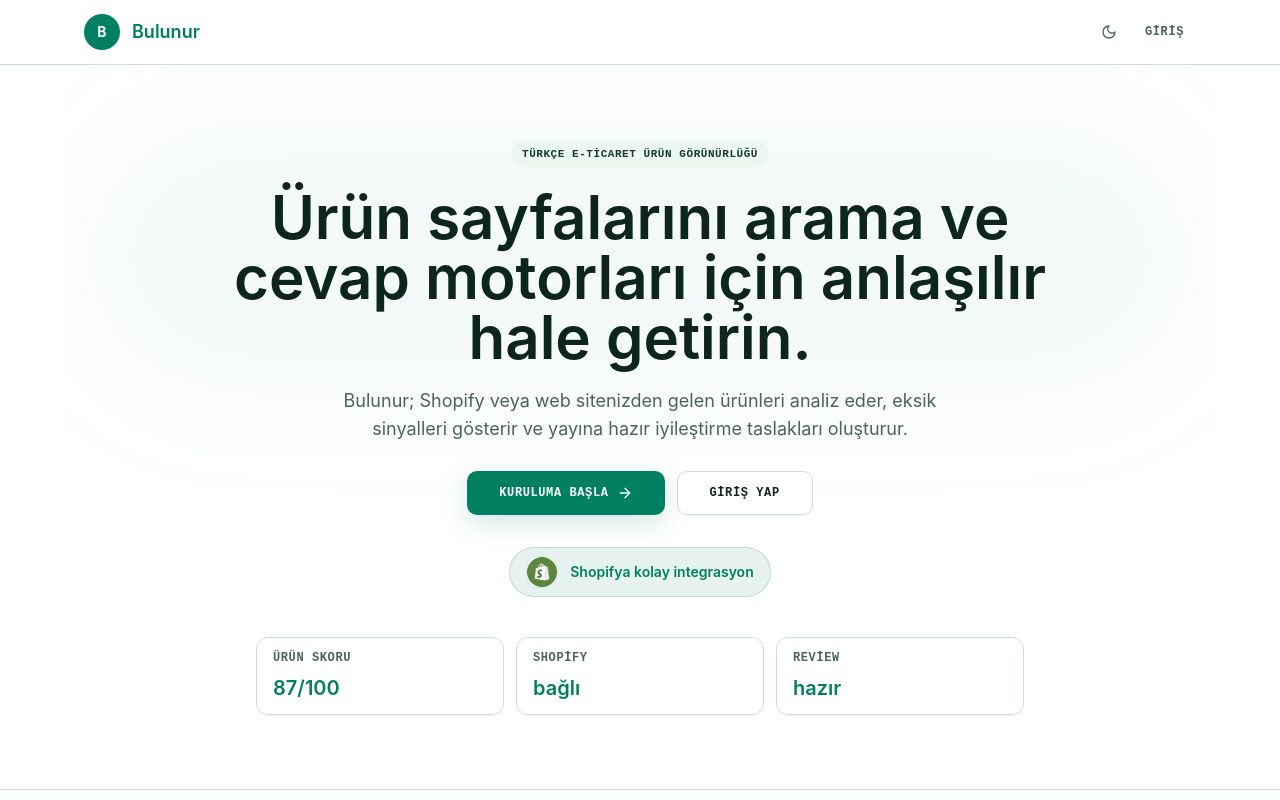
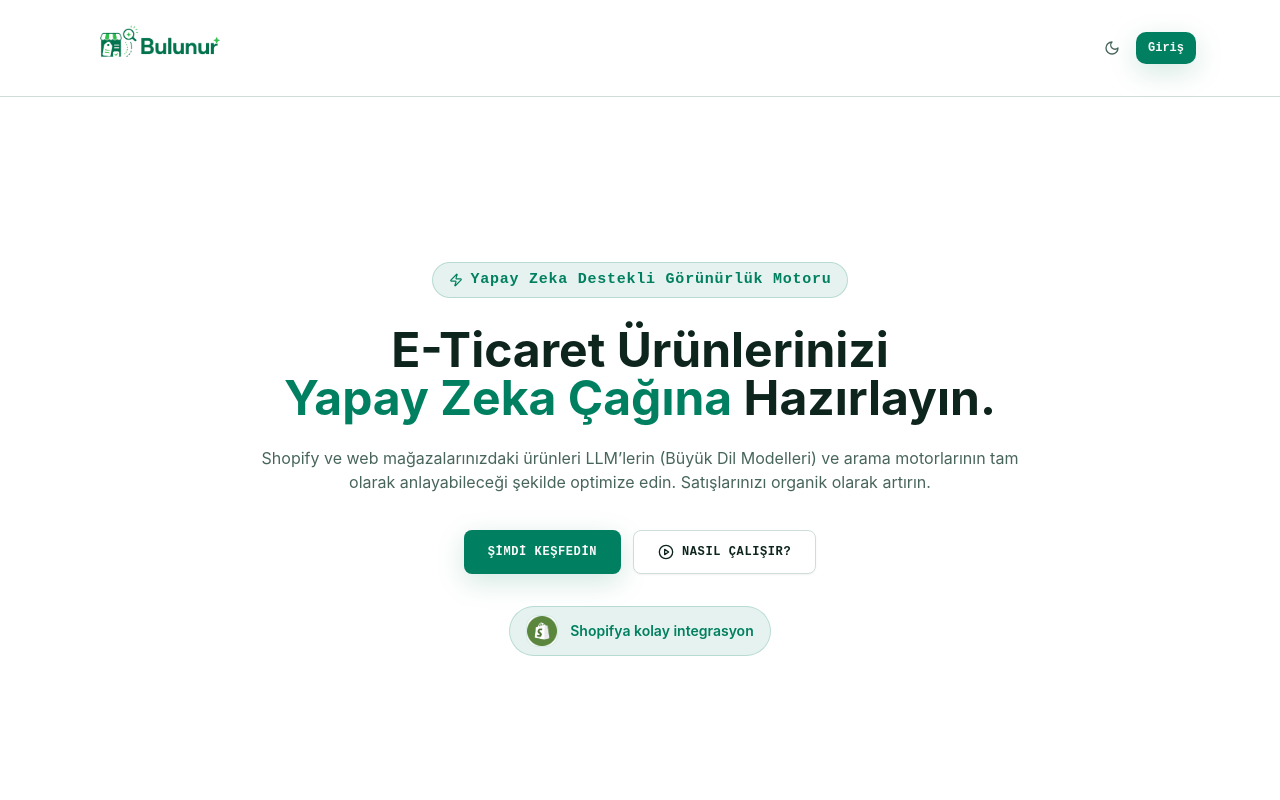
Before and after one commit to muhammederbay10/Bulunur-GEO, a Next.js app in the folder web/: page / in a window 1280 px wide. Shown: the top 800 px of the page. Built offline with nearby package versions, Linux system fonts and the light colour scheme.

Commit message:
feat: add Bulunur logo component and integrate it across various pages for consistent branding

```diff
--- a/web/src/app/(auth)/auth/error/page.tsx
+++ b/web/src/app/(auth)/auth/error/page.tsx
@@ -1,3 +1,4 @@
+import { BulunurLogo } from "@/components/bulunur-logo";
 import { Card, CardContent, CardHeader, CardTitle } from "@/components/ui/card";
 import { Suspense } from "react";
 
@@ -31,6 +32,9 @@ export default function Page({
   return (
     <div className="flex min-h-svh w-full items-center justify-center p-6 md:p-10">
       <div className="w-full max-w-sm">
+        <div className="mb-8 flex justify-center">
+          <BulunurLogo href="/" className="h-14 w-48" priority />
+        </div>
         <div className="flex flex-col gap-6">
           <Card>
             <CardHeader>
--- a/web/src/app/(auth)/auth/forgot-password/page.tsx
+++ b/web/src/app/(auth)/auth/forgot-password/page.tsx
@@ -1,9 +1,13 @@
+import { BulunurLogo } from "@/components/bulunur-logo";
 import { ForgotPasswordForm } from "@/features/auth/components/forgot-password-form";
 
 export default function Page() {
   return (
     <div className="flex min-h-svh w-full items-center justify-center p-6 md:p-10">
       <div className="w-full max-w-sm">
+        <div className="mb-8 flex justify-center">
+          <BulunurLogo href="/" className="h-14 w-48" priority />
+        </div>
         <ForgotPasswordForm />
       </div>
     </div>
--- a/web/src/app/(auth)/auth/sign-up-success/page.tsx
+++ b/web/src/app/(auth)/auth/sign-up-success/page.tsx
@@ -1,3 +1,4 @@
+import { BulunurLogo } from "@/components/bulunur-logo";
 import {
   Card,
   CardContent,
@@ -10,6 +11,9 @@ export default function Page() {
   return (
     <div className="flex min-h-svh w-full items-center justify-center p-6 md:p-10">
       <div className="w-full max-w-sm">
+        <div className="mb-8 flex justify-center">
+          <BulunurLogo href="/" className="h-14 w-48" priority />
+        </div>
         <div className="flex flex-col gap-6">
           <Card>
             <CardHeader>
--- a/web/src/app/(auth)/auth/update-password/page.tsx
+++ b/web/src/app/(auth)/auth/update-password/page.tsx
@@ -1,9 +1,13 @@
+import { BulunurLogo } from "@/components/bulunur-logo";
 import { UpdatePasswordForm } from "@/features/auth/components/update-password-form";
 
 export default function Page() {
   return (
     <div className="flex min-h-svh w-full items-center justify-center p-6 md:p-10">
       <div className="w-full max-w-sm">
+        <div className="mb-8 flex justify-center">
+          <BulunurLogo href="/" className="h-14 w-48" priority />
+        </div>
         <UpdatePasswordForm />
       </div>
     </div>
--- a/web/src/app/(onboarding)/onboarding/page.tsx
+++ b/web/src/app/(onboarding)/onboarding/page.tsx
@@ -1,6 +1,7 @@
 import { Suspense } from "react";
 import { redirect } from "next/navigation";
 
+import { BulunurLogo } from "@/components/bulunur-logo";
 import { ThemeSwitcher } from "@/components/theme-switcher";
 import { LogoutButton } from "@/features/auth/components/logout-button";
 import { OnboardingForm } from "@/features/onboarding/components/onboarding-form";
@@ -54,7 +55,7 @@ export default function OnboardingPage() {
     <main className="flex h-svh flex-col overflow-hidden bg-background">
       <header className="z-40 flex min-h-14 shrink-0 items-center justify-between gap-4 border-b border-border bg-background/95 px-5 py-2 backdrop-blur md:px-8">
         <div>
-          <p className="text-xl font-semibold text-primary">AI Görünürlük</p>
+          <BulunurLogo href="/" className="h-12 w-40" />
           <p className="mono-label text-muted-foreground">Onboarding</p>
         </div>
         <div className="flex items-center gap-2">
--- a/web/src/app/sources/native-import/loading/page.tsx
+++ b/web/src/app/sources/native-import/loading/page.tsx
@@ -1,6 +1,7 @@
 import { Suspense } from "react";
 import { redirect } from "next/navigation";
 
+import { BulunurLogo } from "@/components/bulunur-logo";
 import { ThemeSwitcher } from "@/components/theme-switcher";
 import { LogoutButton } from "@/features/auth/components/logout-button";
 import { NativeSetupImportRunner } from "@/features/native-import/components/native-setup-import-runner";
@@ -71,7 +72,7 @@ async function NativeImportLoadingContent({
     <main className="min-h-screen bg-background">
       <header className="sticky top-0 z-40 flex min-h-16 items-center justify-between gap-4 border-b border-border bg-background/95 px-5 py-3 backdrop-blur md:px-10">
         <div>
-          <p className="text-xl font-semibold text-primary">AI Görünürlük</p>
+          <BulunurLogo href="/" className="h-12 w-40" />
           <p className="mono-label text-muted-foreground">E-ticaret paneli</p>
         </div>
         <div className="flex items-center gap-2">
--- a/web/src/app/sources/page.tsx
+++ b/web/src/app/sources/page.tsx
@@ -2,6 +2,7 @@ import { Suspense } from "react";
 import { redirect } from "next/navigation";
 
 import { AppShell } from "@/components/app-shell";
+import { BulunurLogo } from "@/components/bulunur-logo";
 import { ThemeSwitcher } from "@/components/theme-switcher";
 import { LogoutButton } from "@/features/auth/components/logout-button";
 import { SourceSetupPanel } from "@/features/sources/components/source-setup-panel";
@@ -130,7 +131,7 @@ async function SourcesContent({
     <main className="min-h-screen bg-background">
       <header className="sticky top-0 z-40 flex min-h-16 items-center justify-between gap-4 border-b border-border bg-background/95 px-5 py-3 backdrop-blur md:px-10">
         <div>
-          <p className="text-xl font-semibold text-primary">AI Görünürlük</p>
+          <BulunurLogo href="/" className="h-12 w-40" />
           <p className="mono-label text-muted-foreground">E-ticaret paneli</p>
         </div>
         <div className="flex items-center gap-2">
--- /dev/null
+++ b/web/src/components/bulunur-logo.tsx
@@ -0,0 +1,46 @@
+import Image from "next/image";
+import Link from "next/link";
+
+import bulunurLogo from "@/app/bulunur-logo.png";
+import { cn } from "@/lib/utils";
+
+type BulunurLogoProps = {
+  ariaLabel?: string;
+  className?: string;
+  href?: string;
+  imageClassName?: string;
+  priority?: boolean;
+};
+
+export function BulunurLogo({
+  ariaLabel = "Bulunur ana sayfa",
+  className,
+  href,
+  imageClassName,
+  priority = false,
+}: BulunurLogoProps) {
+  const logo = (
+    <Image
+      src={bulunurLogo}
+      alt="Bulunur"
+      width={320}
+      height={96}
+      className={cn("h-full w-full object-contain object-left", imageClassName)}
+      priority={priority}
+    />
+  );
+
+  if (href) {
+    return (
+      <Link
+        href={href}
+        className={cn("flex items-center", className)}
+        aria-label={ariaLabel}
+      >
+        {logo}
+      </Link>
+    );
+  }
+
+  return <div className={cn("flex items-center", className)}>{logo}</div>;
+}
--- a/web/src/features/landing/components/landing-page.tsx
+++ b/web/src/features/landing/components/landing-page.tsx
@@ -1,20 +1,22 @@
 import Link from "next/link";
 import Image from "next/image";
+
 import {
-  ArrowRight,
   CheckCircle2,
+  CirclePlay,
   Code2,
   FileCheck2,
   Search,
   ShieldCheck,
   Store,
+  Zap,
 } from "lucide-react";
 
 import { Badge } from "@/components/ui/badge";
+import { BulunurLogo } from "@/components/bulunur-logo";
 import { Button } from "@/components/ui/button";
 import { ThemeSwitcher } from "@/components/theme-switcher";
 import shopifyLogo from "@/app/shopify-logo.png";
-
 const capabilityCards = [
   {
     icon: Search,
@@ -37,46 +39,6 @@ const capabilityCards = [
     body: "Shopify mağazasından ürün çekme, analiz etme, taslak hazırlama ve uygun alanları yayınlama akışı tek panelde ilerler.",
   },
 ];
-
-function ShopifyMark() {
-  return (
-    <div className="landing-hover inline-flex items-center gap-3 rounded-full border border-primary/20 bg-primary/10 px-4 py-2 text-sm font-semibold text-primary">
-      <span className="flex h-8 w-8 items-center justify-center rounded-lg border border-primary/15 bg-background/90">
-        <Image
-          src={shopifyLogo}
-          alt=""
-          width={22}
-          height={22}
-          className="h-8 w-8 object-contain"
-          aria-hidden="true"
-        />
-      </span>
-      Shopifya kolay integrasyon
-    </div>
-  );
-}
-
-function HeroSignalStrip() {
-  const signals = [
-    ["Ürün skoru", "87/100"],
-    ["Shopify", "bağlı"],
-    ["Review", "hazır"],
-  ];
-
-  return (
-    <div className="mx-auto mt-10 grid w-full max-w-3xl gap-3 sm:grid-cols-3">
-      {signals.map(([label, value]) => (
-        <div
-          key={label}
-          className="landing-hover rounded-xl border border-border bg-card/85 px-4 py-3 text-left shadow-sm"
-        >
-          <p className="mono-label text-muted-foreground">{label}</p>
-          <p className="mt-2 text-xl font-semibold text-primary">{value}</p>
-        </div>
-      ))}
-    </div>
-  );
-}
 
 function ScoreRing() {
   return (
@@ -173,38 +135,64 @@ function SystemPreview() {
     </div>
   );
 }
+function ShopifyMark() {
+  return (
+    <div className="landing-hover inline-flex items-center gap-3 rounded-full border border-primary/20 bg-primary/10 px-4 py-2 text-sm font-semibold text-primary">
+      <span className="flex h-8 w-8 items-center justify-center rounded-lg border border-primary/15 bg-background/90">
+        <Image
+          src={shopifyLogo}
+          alt=""
+          width={22}
+          height={22}
+          className="h-8 w-8 object-contain"
+          aria-hidden="true"
+        />
+      </span>
+      Shopifya kolay integrasyon
+    </div>
+  );
+}
 
 function HeroSection() {
   return (
-    <section className="relative mx-auto flex min-h-[calc(100vh-76px)] w-full max-w-6xl items-center justify-center overflow-hidden px-5 py-16 text-center">
-      <div className="pointer-events-none absolute inset-x-6 top-16 h-64 rounded-full border border-primary/10 bg-primary/5 blur-3xl" />
-      <div className="landing-reveal relative z-10 mx-auto max-w-4xl">
-        <Badge variant="secondary">Türkçe e-ticaret ürün görünürlüğü</Badge>
-        <h1 className="mx-auto mt-5 max-w-4xl text-4xl font-semibold leading-tight md:text-6xl">
-          Ürün sayfalarını arama ve cevap motorları için anlaşılır hale getirin.
+    <section className="mx-auto flex min-h-[calc(100vh-76px)] w-full max-w-5xl items-center justify-center px-5 py-16 text-center">
+      <div className="landing-reveal mx-auto w-full max-w-3xl">
+        <div className="inline-flex items-center gap-2 rounded-full border border-primary/20 bg-primary/10 px-4 py-1.5 font-mono text-[15px] font-semibold tracking-wider text-primary">
+          <Zap className="h-3.5 w-3.5" />
+          Yapay Zeka Destekli Görünürlük Motoru
+        </div>
+
+        <h1 className="mx-auto mt-7 max-w-3xl text-4xl font-bold leading-[1.08] tracking-normal text-foreground md:text-5xl">
+          E-Ticaret Ürünlerinizi
+          <br />
+          <span className="text-primary">Yapay Zeka Çağına</span> Hazırlayın.
         </h1>
-        <p className="mx-auto mt-5 max-w-2xl text-base leading-7 text-muted-foreground md:text-lg">
-          Bulunur; Shopify veya web sitenizden gelen ürünleri analiz eder, eksik
-          sinyalleri gösterir ve yayına hazır iyileştirme taslakları oluşturur.
+
+        <p className="mx-auto mt-6 max-w-3xl text-sm leading-7 text-muted-foreground md:text-base">
+          Shopify ve web mağazalarınızdaki ürünleri LLM’lerin (Büyük Dil
+          Modelleri) ve arama motorlarının tam olarak anlayabileceği şekilde
+          optimize edin. Satışlarınızı organik olarak artırın.
         </p>
 
-        <div className="mt-7 flex flex-wrap justify-center gap-3">
-          <Button asChild size="lg" className="gap-2">
-            <Link href="/auth/sign-up">
-              Kuruluma başla
-              <ArrowRight className="h-4 w-4" />
+        <div className="mt-9 flex flex-wrap justify-center gap-3">
+          <Button asChild size="lg" className="h-11 min-w-36 rounded-sm px-6">
+            <Link href="/auth/sign-up">Şimdi Keşfedin</Link>
+          </Button>
+          <Button
+            asChild
+            size="lg"
+            variant="outline"
+            className="h-11 min-w-40 rounded-sm px-6"
+          >
+            <Link href="#nasil-calisir">
+              <CirclePlay className="h-4 w-4" />
+              Nasıl Çalışır?
             </Link>
           </Button>
-          <Button asChild size="lg" variant="outline">
-            <Link href="/auth/login">Giriş yap</Link>
-          </Button>
         </div>
-
         <div className="mt-8">
           <ShopifyMark />
         </div>
-
-        <HeroSignalStrip />
       </div>
     </section>
   );
@@ -212,7 +200,7 @@ function HeroSection() {
 
 function ProductSection() {
   return (
-    <section className="border-y border-border bg-muted/40">
+    <section id="nasil-calisir" className="border-y border-border bg-muted/40">
       <div className="mx-auto grid w-full max-w-6xl gap-8 px-5 py-16 lg:grid-cols-[1.1fr_0.9fr] lg:items-center">
         <div className="landing-reveal">
           <SystemPreview />
@@ -339,16 +327,20 @@ export function LandingPage() {
   return (
     <main className="min-h-screen bg-background">
       <header className="sticky top-0 z-40 border-b border-border bg-background/90 backdrop-blur">
-        <div className="mx-auto flex min-h-16 w-full max-w-6xl items-center justify-between gap-4 px-5">
-          <Link href="/" className="flex items-center gap-3">
-            <span className="flex h-9 w-9 items-center justify-center rounded-full bg-primary text-sm font-bold text-primary-foreground">
-              B
-            </span>
-            <span className="text-lg font-semibold text-primary">Bulunur</span>
-          </Link>
+        <div className="mx-auto flex min-h-24 w-full max-w-6xl items-center justify-between gap-4 px-5 ">
+          <BulunurLogo
+            href="/"
+            className="h-16 w-52 md:h-20 md:w-64 mt-2"
+            priority
+          />
           <nav className="flex items-center gap-2">
             <ThemeSwitcher />
-            <Button asChild variant="ghost" size="sm">
+            <Button
+              asChild
+              variant="default"
+              size="sm"
+              className="normal-case tracking-normal"
+            >
               <Link href="/auth/login">Giriş</Link>
             </Button>
           </nav>
@@ -362,7 +354,7 @@ export function LandingPage() {
 
       <footer className="border-t border-border">
         <div className="mx-auto flex w-full max-w-6xl flex-wrap items-center justify-between gap-3 px-5 py-6 text-sm text-muted-foreground">
-          <span>Bulunur</span>
+          <BulunurLogo href="/" className="h-10 w-32" />
           <span className="inline-flex items-center gap-2">
             <ShieldCheck className="h-4 w-4 text-primary" />
             Onay olmadan yayın yok
```
Also changed, not shown: web/src/components/app-shell.tsx (+12 -13 lines), web/src/features/auth/components/auth-screen-shell.tsx (+13 -4 lines), web/src/app/bulunur-logo.png (added).
